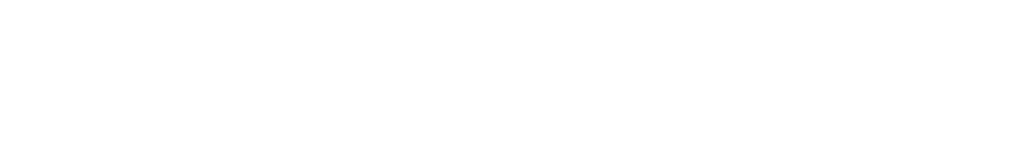
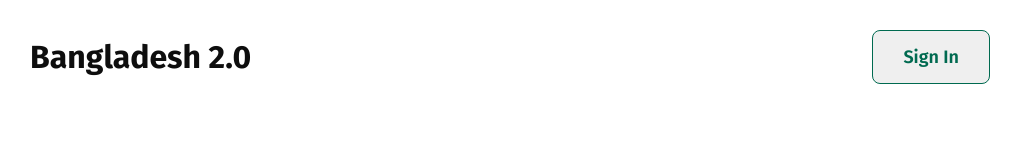
Before and after one commit to Bokul98/bangladesh-2.0-website, a plain HTML site: page index.html in a window 1280 px wide. Shown: the whole page, without its empty margins (130-1151 px from the left). Drawn offline with Linux system fonts and the light colour scheme.

Commit message:
add navbar

```diff
--- a/index.html
+++ b/index.html
@@ -15,7 +15,10 @@
   <body>
     <!-- start coding -->
     <header>
-
+        <div class="nav">
+            <h1>Bangladesh 2.0</h1>
+            <button class="sign-button">Sign In</button>
+        </div>
     </header>
     <!-- header end -->
     <main></main>
--- a/styles/style.css
+++ b/styles/style.css
@@ -12,7 +12,9 @@
 }
 body {
   font-family: "Fira Sans", serif;
+  /* max-width: 1600px; */
 }
+
 .btn-primary {
   background-color: rgb(0, 106, 80);
   color: rgb(255, 255, 255);
@@ -48,5 +50,36 @@ body {
   font-weight: 400;
   line-height: 24px;
 }
+.width {
+}
 
-/* Main Css Start Here */
+/* Main Css Start Here NavBar */
+
+.nav {
+  display: flex;
+  justify-content: space-between;
+  text-align: center;
+  align-items: center;
+  margin: 30px 160px;
+}
+.nav h1 {
+  color: rgb(14, 14, 14);
+  font-size: 32px;
+  font-weight: 700;
+  line-height: 38px;
+}
+.nav .sign-button {
+  color: rgb(0, 106, 80);
+  font-family: "Fira Sans";
+  font-size: 18px;
+  font-weight: 600;
+  border: 1px solid rgb(0, 106, 80);
+  border-radius: 8px;
+  padding: 15px 30px;
+}
+.nav .sign-button:hover{
+    background-color: rgb(0, 106, 80);
+    color: rgb(255, 255, 255);
+    transition: all 0.3s ease;
+}
+/* end nav bar  */
```
